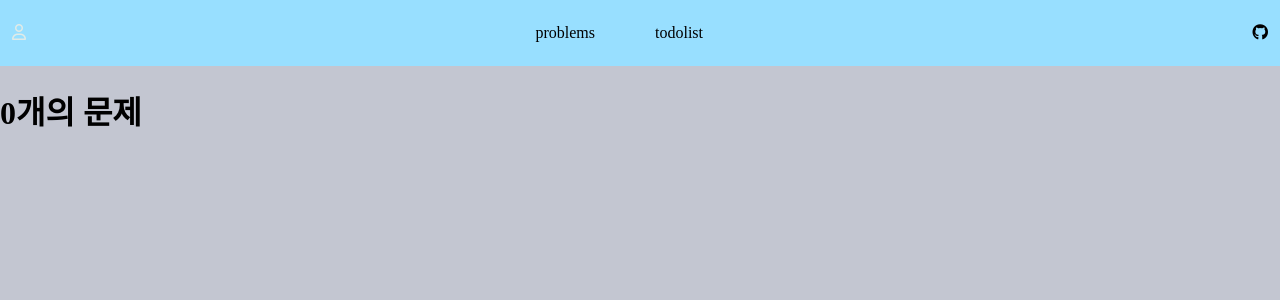
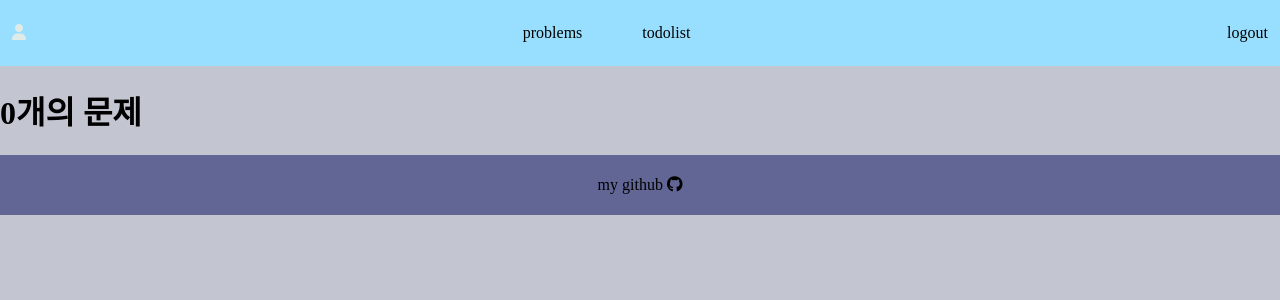
Before and after one commit to minesp3164/handling_student, a Django app: page /problems/ in a window 1280 px wide. Shown: the top 300 px of the page. Run offline with Django 4.2, Linux system fonts and the light colour scheme; data that the repository does not hold is empty; some libraries are stand-ins or nearby versions.

Commit message:
feat: footer 생성 및 설정

```diff
--- a/static/base_style.css
+++ b/static/base_style.css
@@ -4,7 +4,22 @@
     --accent-color:#e0ebe8;
     --text-color:#000000;
 }
+.wrap-container {
+  height:auto;
+  min-height: 100%;
+  padding-bottom: 60px;
+}
+footer {
+  position: relative;
+  height: 60px;
+  transform: translateY(0%);
+  border-top: #626695;
 
+  display: flex;
+  align-items: center;
+  justify-content:center;
+  background-color:#626695;
+}
 .navbar {
   display: flex;
   justify-content: space-between;
@@ -13,6 +28,7 @@
   padding: 8px 12px;
 }
 body {
+  height: 100%;
   margin: 0;
   background-color: var(--bodybackground-color);
 }
--- a/templates/base.html
+++ b/templates/base.html
@@ -8,19 +8,29 @@
   <link rel="stylesheet" href="{%static 'base_style.css'%}">
 </head>
 <body>
-<nav class="navbar">
+<div className="wrap-container">
+  <nav class="navbar">
   <div class="navbar__logo">
-    <a href="/user/detail/{{user.username}}"><i class="fa-regular fa-user"></i></a>
+    <a href="/user/detail/{{user.username}}"><i class="fa-solid fa-user"></i></a>
   </div>
   <ul class="navbar__menu">
     <li><a href="/problems/">problems</a></li>
     <li><a href="/todolist/">todolist</a></li>
   </ul>
   <ul class="navbar__tome">
-    <a href="https://github.com/minesp3164"/><i class="fa-brands fa-github"></i></a>
+    <a href="/user/logout/">logout</a>
   </ul>
 </nav>
+</div>
     {% block content %}
     {% endblock %}
+<footer>
+  <div class="footer-github">
+    my github
+    <a href="https://github.com/minesp3164"/><i class="fa-brands fa-github"></i></a>
+  </div>
+  <div class="footer">
+  </div>
+</footer>
 </body>
 </html>
--- a/templates/user/user_detail.html
+++ b/templates/user/user_detail.html
@@ -1,5 +1,4 @@
 {%extends 'base.html'%}
-{% load mathfilters %}
 {%block content%}
 <h1>{{user.username}}</h1>
 <div>가입한 시간: {{user.date_joined}}</div>
```
